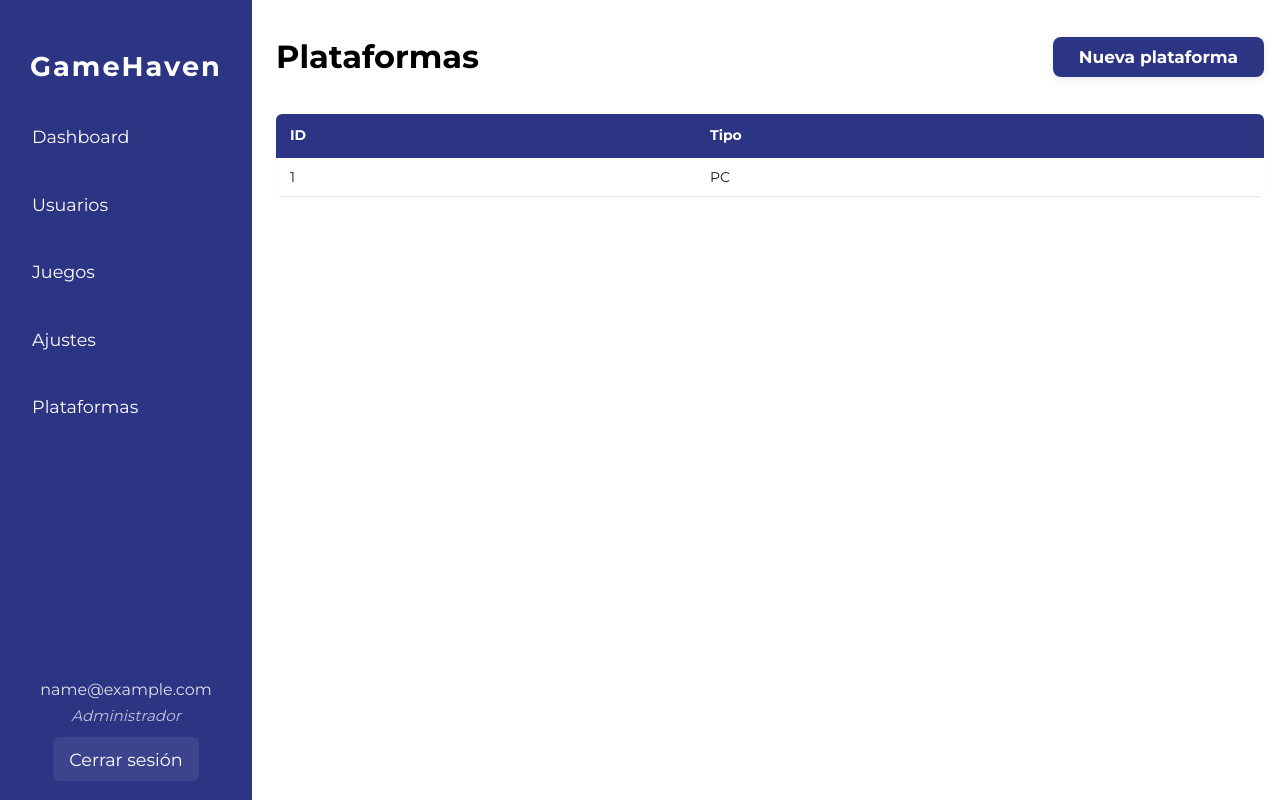
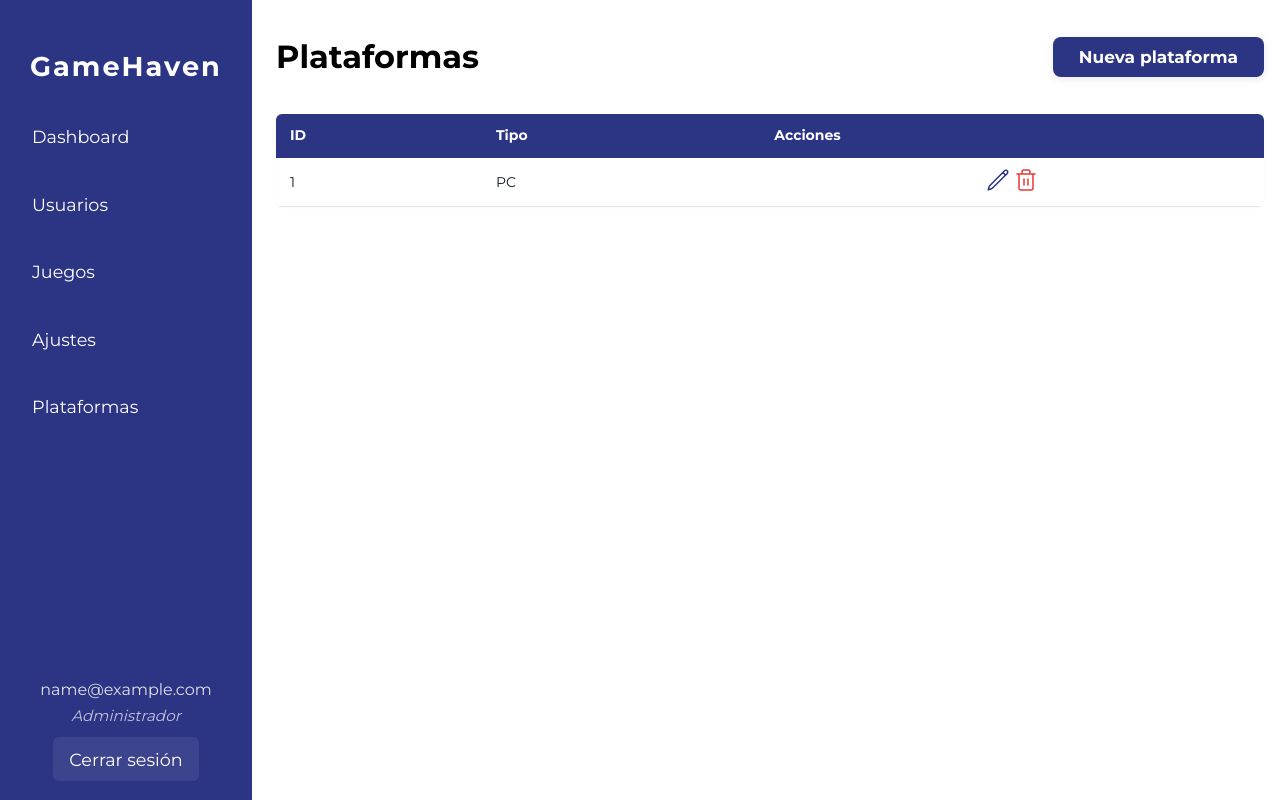
Before and after one commit to erreyesjoel/GameHaven, a Django app: page /plataformas/ in a window 1280 px wide. Run offline with Django 5.2, Linux system fonts and the light colour scheme; a user stored in the database is signed in; tables that the repository leaves empty hold one stand-in row (values such as "Sample post").

Commit message:
logica para  editar plataforma, y los botonos de editar y eliminar

```diff
--- /dev/null
+++ b/backend/backend_django/backend/templates/admin/editarPlataforma.html
@@ -0,0 +1,4 @@
+{% include 'components/header/header.html' %}
+{% load static %}
+<link rel="stylesheet" href="{% static 'css/main.css' %}">
+<h1>Editar Plataforma</h1>
--- a/backend/backend_django/backend/templates/admin/plataformas.html
+++ b/backend/backend_django/backend/templates/admin/plataformas.html
@@ -13,6 +13,7 @@
                 <tr>
                     <th>ID</th>
                     <th>Tipo</th>
+                    <th>Acciones</th>
                 </tr>
             </thead>
             <tbody>
@@ -20,12 +21,25 @@
                 <tr>
                     <td>{{ plataforma.id }}</td>
                     <td>{{ plataforma.get_tipo_display }}</td>
+                    <td class="table-actions">
+                        <a href="{% url 'editar_plataforma' plataforma.id %}" title="Editar">
+                            <svg class="icon-action" width="24" height="24">
+                                <use xlink:href="{% static 'icons/sprite.svg' %}#pencil-edit"></use>
+                            </svg>
+                        </a>
+                        <a href="/plataformas/eliminar/{{ plataforma.id }}/" title="Eliminar">
+                            <svg class="icon-action trash" width="24" height="24">
+                                <use xlink:href="{% static 'icons/sprite.svg' %}#trash-delete"></use>
+                            </svg>
+                        </a>
+                    </td>
                 </tr>
                 {% empty %}
                 <tr>
-                    <td colspan="2">No hay plataformas disponibles.</td>
+                    <td colspan="3">No hay plataformas disponibles.</td>
                 </tr>
                 {% endfor %}
             </tbody>
         </table>
+    </div>
 </div>
--- a/backend/backend_django/plataformas/urls.py
+++ b/backend/backend_django/plataformas/urls.py
@@ -4,4 +4,5 @@ from . import views # importamos las vistas del mismo directorio, osea de nuestr
 urlpatterns = [
     path('', views.mostrarPlataformas, name='mostrar_plataformas'), # se deja vacia porque es la ruta principal de app plataformas
     path('crear-plataforma/', views.crearPlataforma, name='crear_plataforma'), # ruta para crear plataforma
+    path('editar-plataforma/<int:plataforma_id>/', views.editarPlataforma, name='editar_plataforma'), # ruta para editar plataforma
 ]
--- a/backend/backend_django/plataformas/views.py
+++ b/backend/backend_django/plataformas/views.py
@@ -1,4 +1,4 @@
-from django.shortcuts import render
+from django.shortcuts import render, redirect, get_object_or_404 # importamos render para renderizar templates y redirect para redirigir, get_object_or_404 para obtener objetos o devolver 404
 from plataformas.models import Plataforma # importamos el modelo de app plataformas
 from django.contrib.auth.decorators import login_required # para proteger las vistas
 # Create your views here.
@@ -20,3 +20,17 @@ def crearPlataforma(request):
         )
         plataforma.save() # guardamos la plataforma
     return render(request, 'admin/crearPlataforma.html')
+
+@login_required
+# def para editar plataforma
+def editarPlataforma(request, plataforma_id):
+    plataforma = get_object_or_404(Plataforma, id=plataforma_id) # buscamos plataforma por id
+    plataformas = Plataforma.objects.all() # obtenemos todas las plataformas, y las mostramos en la vista / pagina
+    if request.method == 'POST':
+        plataforma.tipo = request.POST.get('tipo', plataforma.tipo) # obtenemos el tipo de plataforma
+        plataforma.save() # guardamos los cambios
+        return redirect('mostrar_plataformas') # redirigimos a la lista de plataformas
+    return render(request, 'admin/editarPlataforma.html',
+    {'plataforma': plataforma,
+    'plataformas': plataformas
+    })
```
